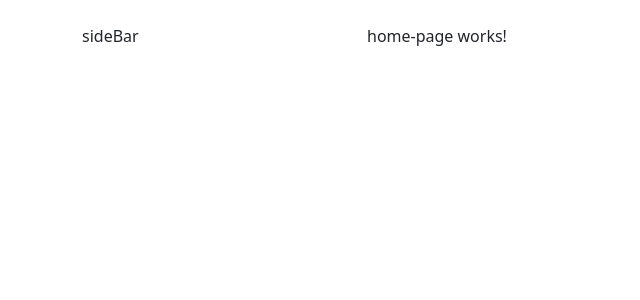
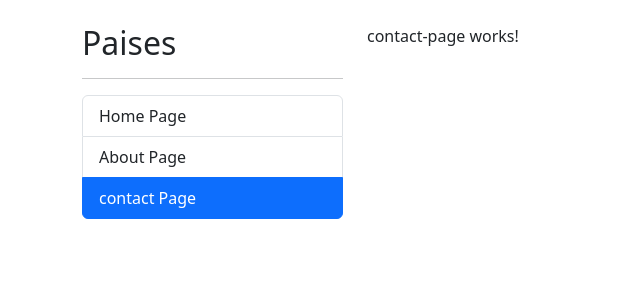
Before and after one commit to geovannysalvador/countryApp, an Angular app: page /contact in a window 1280 px wide. Before the commit this address led to /home. Shown: the top 300 px of the page, without its empty margins (0-640 px from the left). Built offline with nearby package versions, Linux system fonts and the light colour scheme.

Commit message:
Uso de sideBar, rutas y link active

```diff
--- a/src/app/app.component.html
+++ b/src/app/app.component.html
@@ -2,7 +2,7 @@
 
   <div class="col-3">
     <!-- sideBar -->
-    sideBar
+    <shared-side-bar></shared-side-bar>
   </div>
 
   <div class="col">
--- /dev/null
+++ b/src/app/shared/components/side-bar/side-bar.component.html
@@ -0,0 +1,18 @@
+<h2>Paises</h2>
+<hr>
+
+<ul class="list-group">
+
+  <li routerLink="" routerLinkActive="active" [routerLinkActiveOptions]="{ exact: true }" class="list-group-item">
+    Home Page
+  </li>
+
+  <li routerLink="about" routerLinkActive="active" class="list-group-item">
+    About Page
+  </li>
+
+  <li routerLink="contact" routerLinkActive="active" class="list-group-item">
+    contact Page
+  </li>
+
+</ul>
--- /dev/null
+++ b/src/app/shared/pages/contact-page/contact-page.component.html
@@ -0,0 +1 @@
+<p>contact-page works!</p>
```
Also changed, not shown: src/app/app-routing.module.ts (+8 -3 lines), src/app/shared/components/side-bar/side-bar.component.ts (added, +10 -0 lines), src/app/shared/pages/contact-page/contact-page.component.ts (added, +10 -0 lines), src/app/shared/shared.module.ts (+9 -1 lines), src/app/shared/components/side-bar/side-bar.component.css (added), src/app/shared/pages/contact-page/contact-page.component.css (added).
